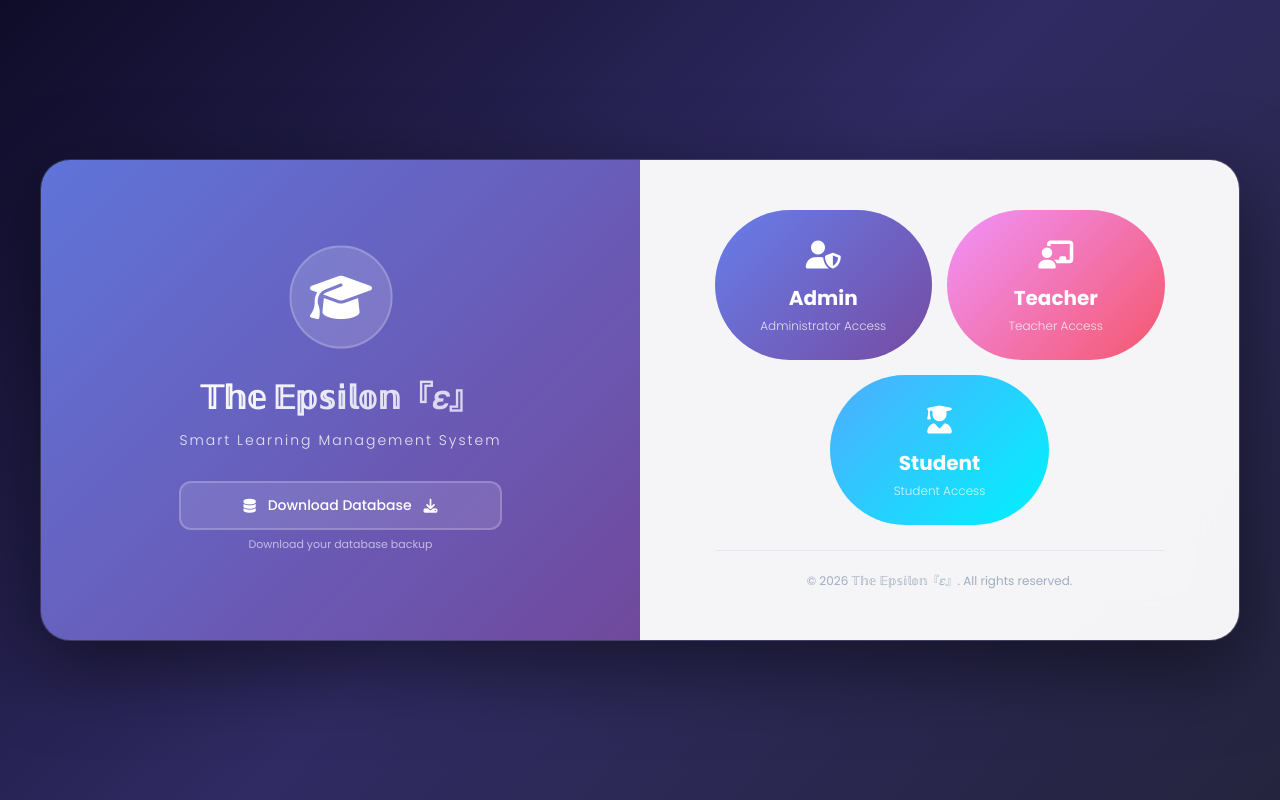
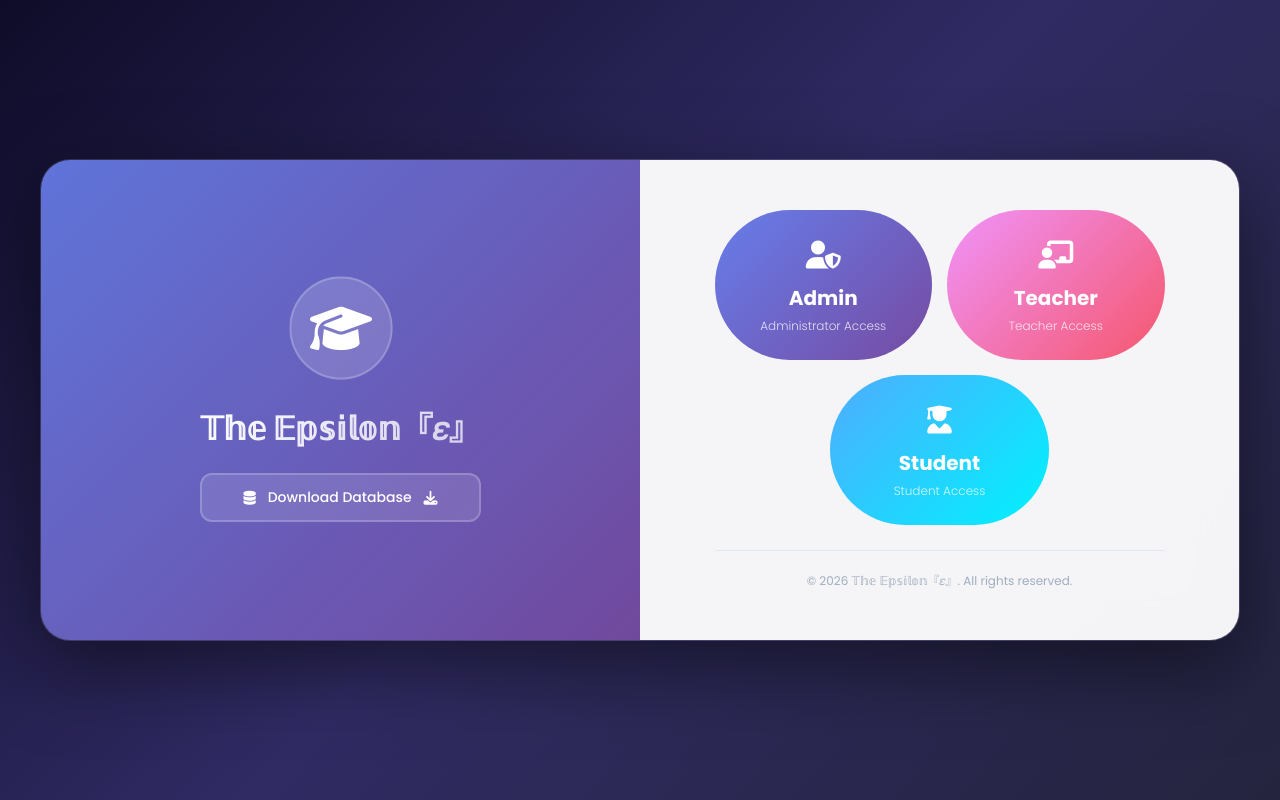
Before and after one commit to Rezu3/Epsilon0.2, a Flask app: page / in a window 1280 px wide. Run offline with Flask 3, Linux system fonts and the light colour scheme.

Commit message:
Update login.html

```diff
--- a/templates/login.html
+++ b/templates/login.html
@@ -18,7 +18,7 @@
                         <i class="fas fa-graduation-cap"></i>
                     </div>
                     <h1 class="brand-name">𝕋𝕙𝕖 𝔼𝕡𝕤𝕚𝕝𝕠𝕟『𝜀』</h1>
-                    <p class="brand-tagline">Smart Learning Management System</p>
+                     <!--<p class="brand-tagline">Smart Learning Management System</p>-->
 
                     <!-- Database Download Button -->
                     <div class="db-download-section">
@@ -27,7 +27,7 @@
                             <span>Download Database</span>
                             <i class="fas fa-download"></i>
                         </button>
-                        <p class="db-hint">Download your database backup</p>
+                       <!--<p class="db-hint">Download your database backup</p>-->
                     </div>
                 </div>
             </div>
```
